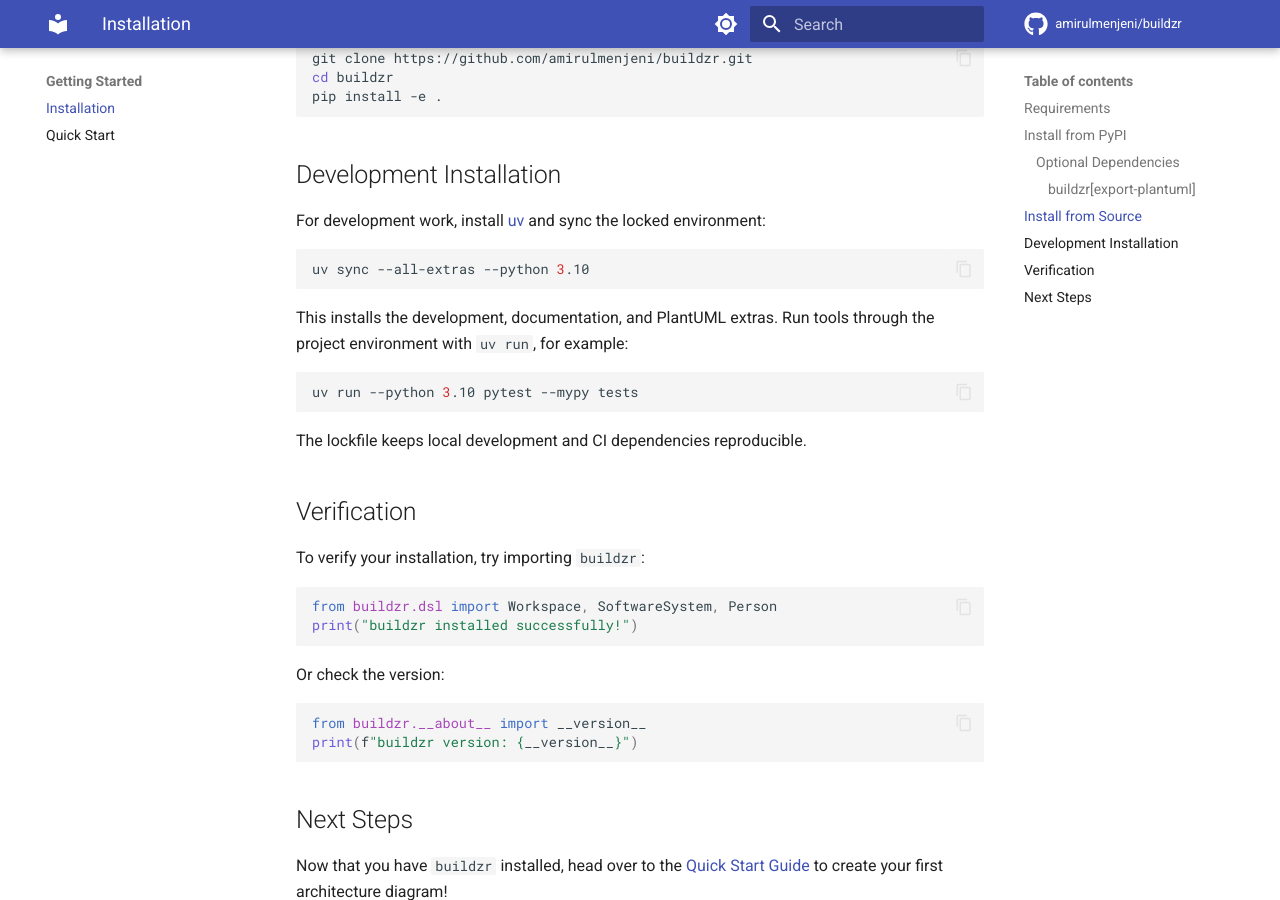
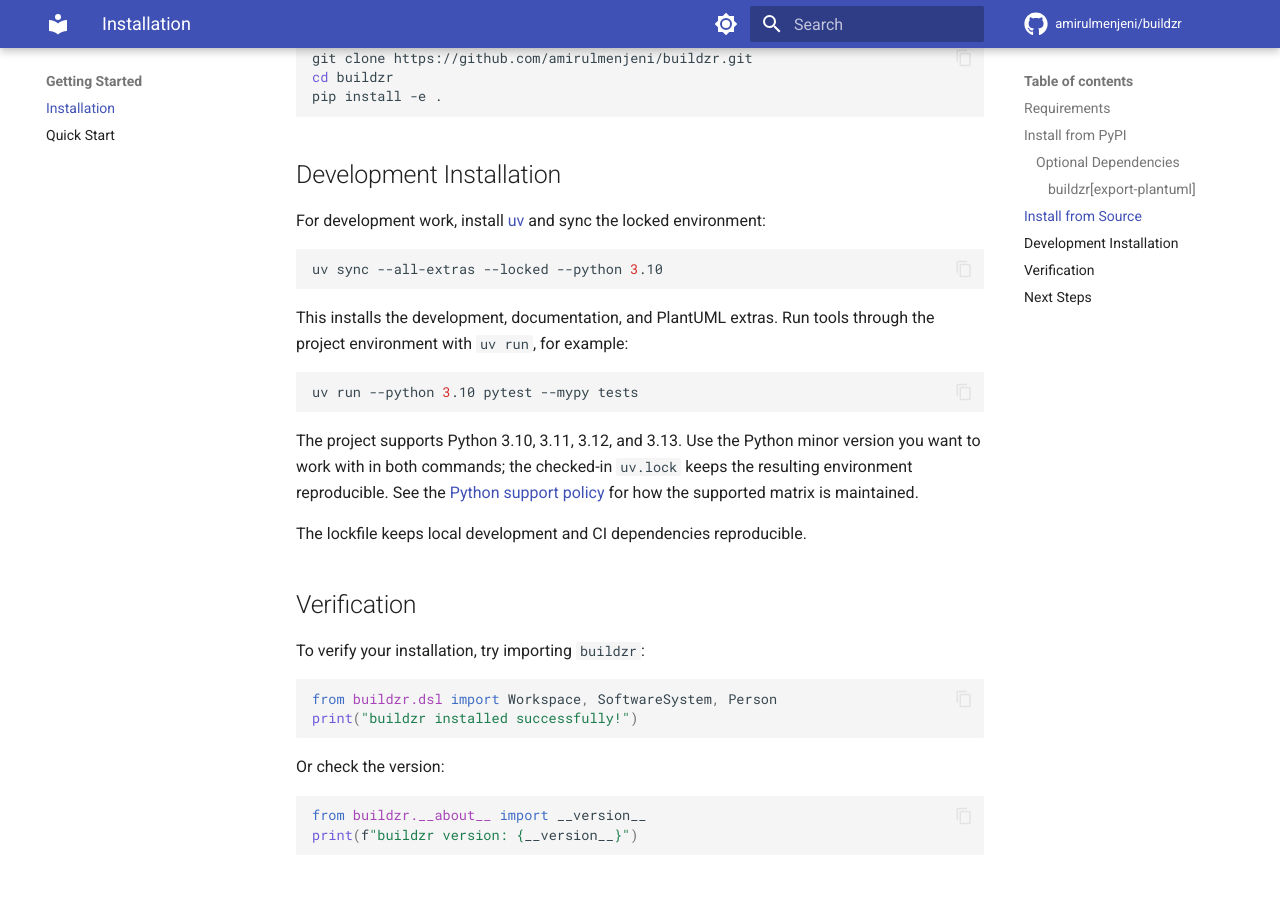
Before and after one commit to amirulmenjeni/buildzr, an MkDocs documentation site: the page built from docs/getting-started/installation.md, in a window 1280 px wide and 900 px high, scrolled down 865 px. Built offline with MkDocs 1.6.1 and Material for MkDocs 9.7.7, drawn with Linux system fonts in a browser that asks for light colours; comment, search, counter and statistics services are not loaded.

Commit message:
ci: support Python 3.10 through 3.13

````diff
--- a/docs/getting-started/installation.md
+++ b/docs/getting-started/installation.md
@@ -39,7 +39,7 @@ pip install -e .
 For development work, install [uv](https://docs.astral.sh/uv/) and sync the locked environment:
 
 ```bash
-uv sync --all-extras --python 3.10
+uv sync --all-extras --locked --python 3.10
 ```
 
 This installs the development, documentation, and PlantUML extras. Run tools through the
@@ -48,6 +48,11 @@ project environment with `uv run`, for example:
 ```bash
 uv run --python 3.10 pytest --mypy tests
 ```
+
+The project supports Python 3.10, 3.11, 3.12, and 3.13. Use the Python minor
+version you want to work with in both commands; the checked-in `uv.lock` keeps
+the resulting environment reproducible. See the [Python support policy](../support-policy.md)
+for how the supported matrix is maintained.
 
 The lockfile keeps local development and CI dependencies reproducible.
 
--- a/mkdocs.yml
+++ b/mkdocs.yml
@@ -90,6 +90,7 @@ nav:
     - Models: api/models.md
   - Development:
     - Contributing: contributing.md
+    - Python Support Policy: support-policy.md
     - Roadmap: roadmap.md
 
 extra:
--- a/pyproject.toml
+++ b/pyproject.toml
@@ -13,6 +13,7 @@ classifiers = [
     "Programming Language :: Python :: 3.10",
     "Programming Language :: Python :: 3.11",
     "Programming Language :: Python :: 3.12",
+    "Programming Language :: Python :: 3.13",
     "License :: OSI Approved :: MIT License",
     "Operating System :: OS Independent"
 ]
@@ -27,6 +28,7 @@ keywords = [
 dependencies = [
     "pytest>=8.3.3",
     "pyhumps==3.8.0",
+    "typing-extensions>=4.12.2",
 ]
 
 [project.optional-dependencies]
````
Also changed, not shown: CLAUDE.md (+1 -1 lines), CONTRIBUTING.md (+5 -1 lines), docs/support-policy.md (added, +24 -0 lines), 4 other files.
